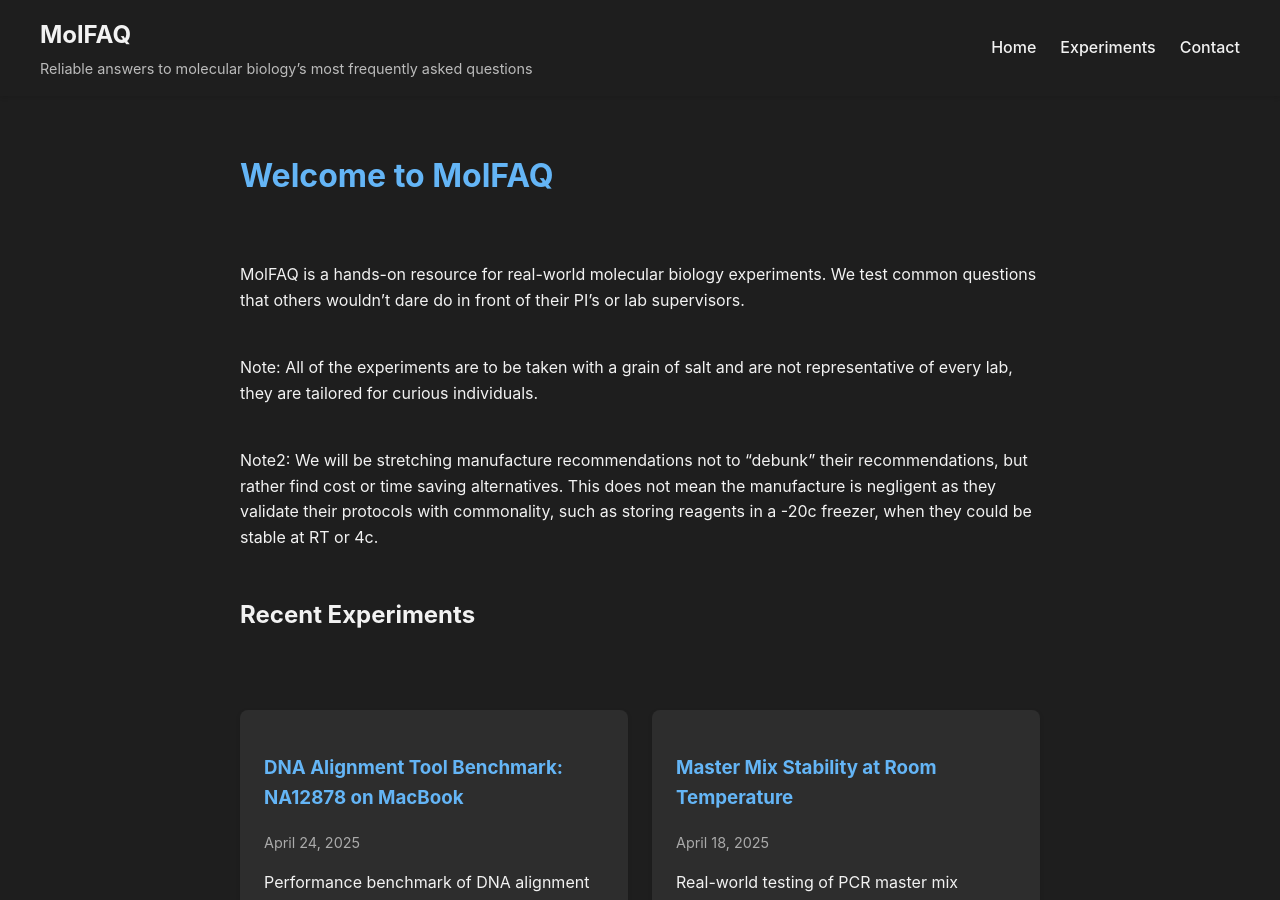
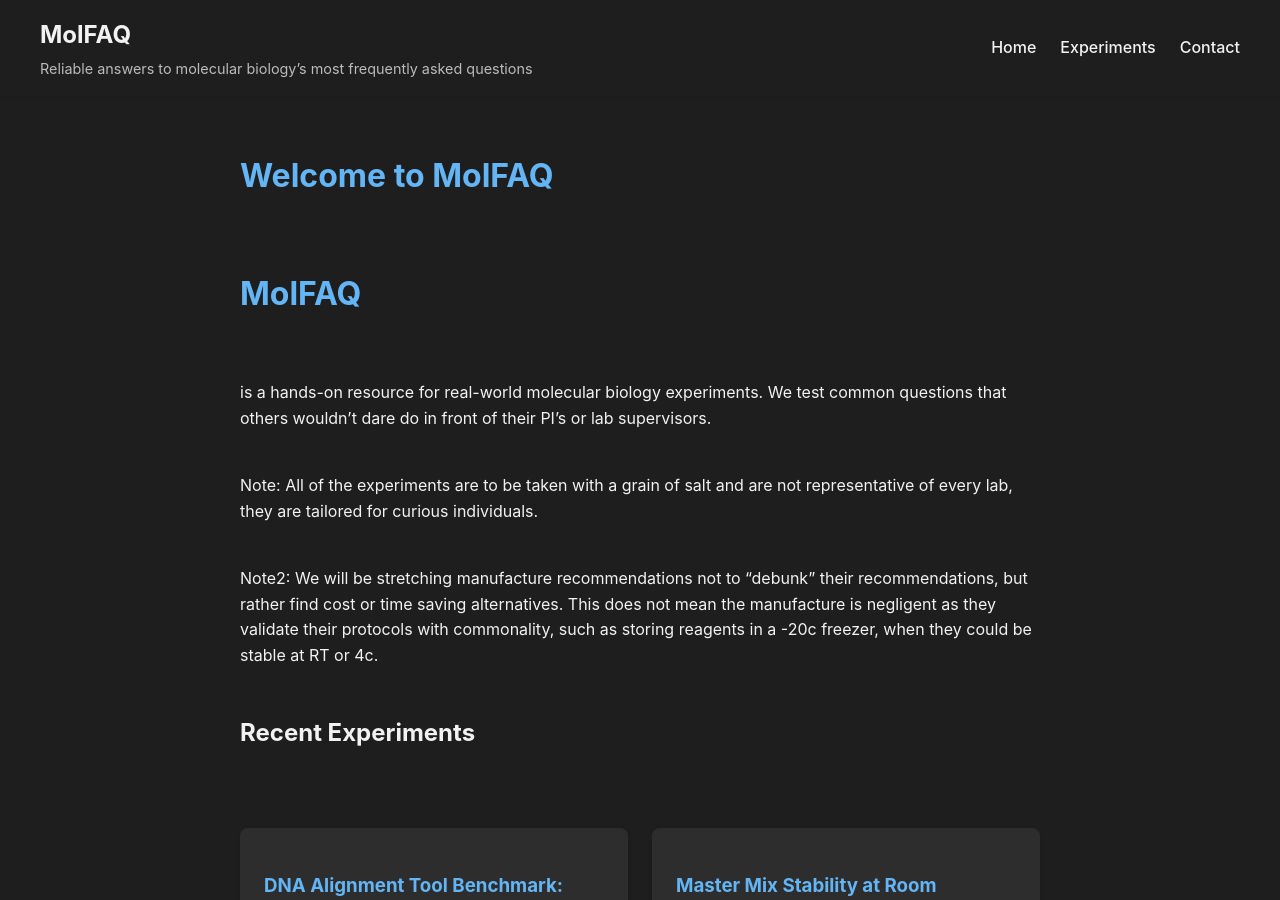
Before and after one commit to DylanCosto/DylanCosto.github.io, a Jekyll site: the page built from index.md, in a window 1280 px wide and 900 px high. Built offline with Jekyll 4.4.1, drawn with Linux system fonts in a browser that asks for light colours.

Commit message:
Update index.md to improve header clarity by changing the main title format

```diff
--- a/index.md
+++ b/index.md
@@ -6,7 +6,7 @@ permalink: /
 
 <h1 style="color: var(--accent-color);">Welcome to MolFAQ</h1>
 
-MolFAQ is a hands-on resource for real-world molecular biology experiments. We test common questions that others wouldn't dare do in front of their PI's or lab supervisors.
+<h1 style="color: var(--accent-color);">MolFAQ</h1> is a hands-on resource for real-world molecular biology experiments. We test common questions that others wouldn't dare do in front of their PI's or lab supervisors.
 
 Note: All of the experiments are to be taken with a grain of salt and are not representative of every lab, they are tailored for curious individuals.
 
```
